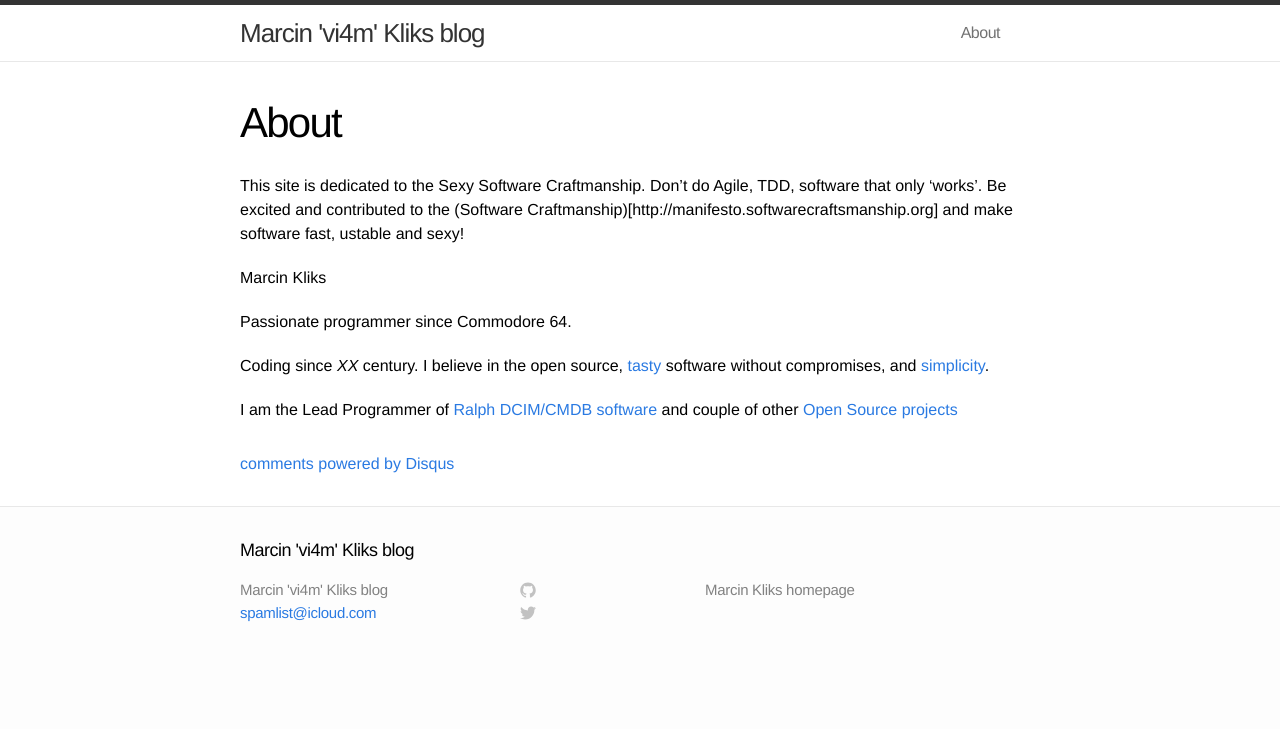
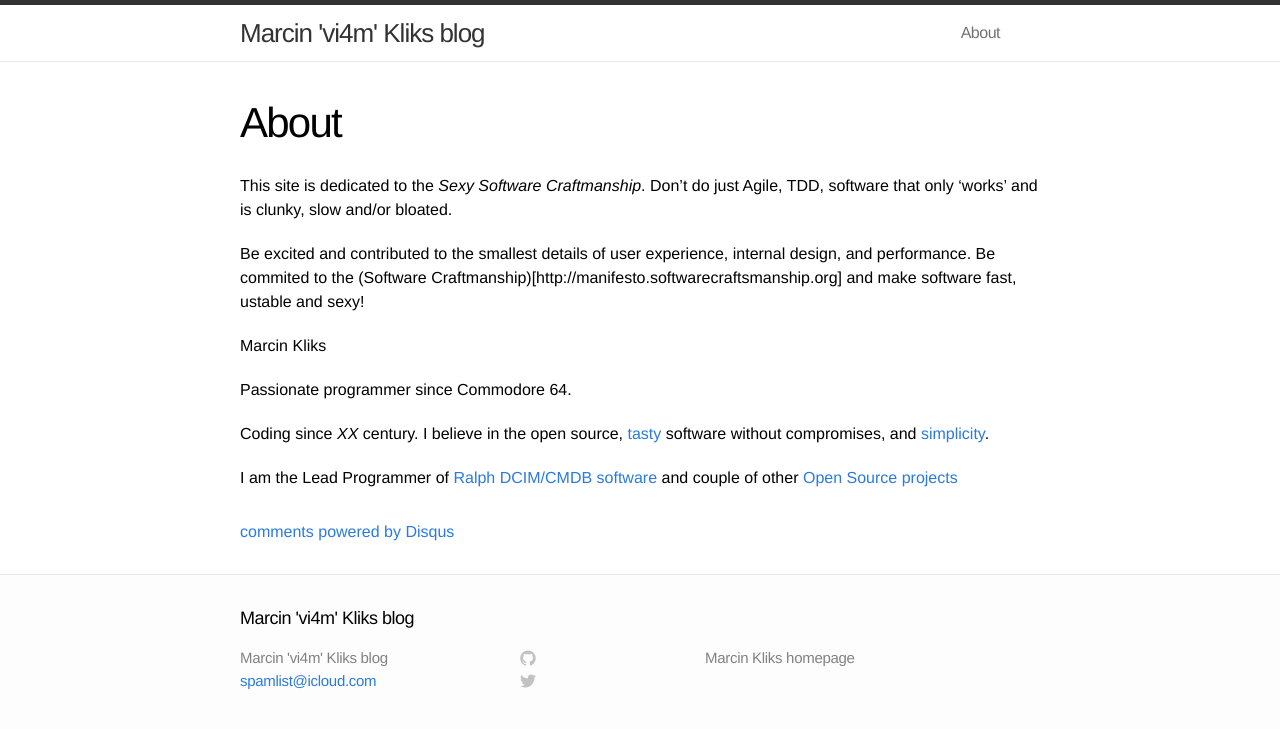
Before and after one commit to vi4m/vi4m.github.io, a Jekyll site: the page built from about.md, in a window 1280 px wide. Shown: the top 729 px of the page. Built offline with Jekyll 4.4.1, drawn with Linux system fonts in a browser that asks for light colours; comment, search, counter and statistics services are not loaded.

Commit message:
Update about.md

```diff
--- a/about.md
+++ b/about.md
@@ -6,8 +6,11 @@
 ---
 
 
-This site is dedicated to the Sexy Software Craftmanship.
-Don't do Agile, TDD, software that only 'works'. Be excited and contributed to the (Software Craftmanship)[http://manifesto.softwarecraftsmanship.org] and make software fast, ustable and sexy!
+This site is dedicated to the *Sexy Software Craftmanship*.
+Don't do just Agile, TDD, software that only 'works' and is clunky, slow and/or bloated.
+
+Be excited and contributed to the smallest details of user experience, internal design, and performance.
+Be commited to the (Software Craftmanship)[http://manifesto.softwarecraftsmanship.org] and make software fast, ustable and sexy!
 
 
 Marcin Kliks
```
